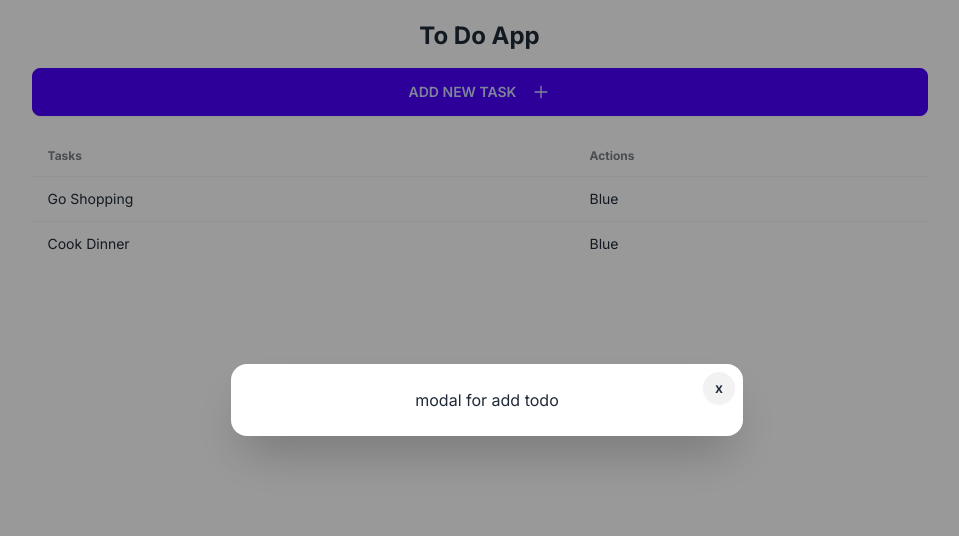
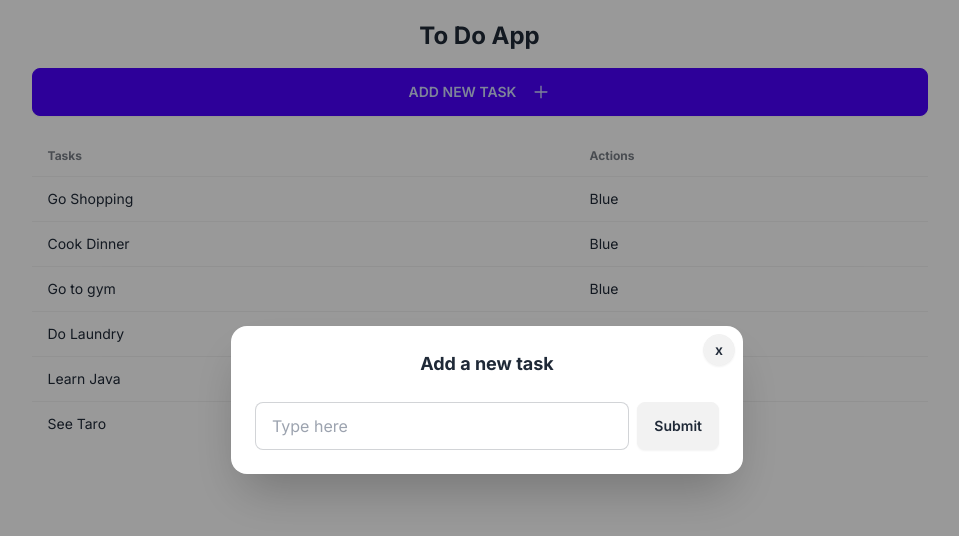
Before and after one commit to haifromkai/to-do-app, a Next.js app: page / in a window 1280 px wide. Both pictures are taken after a click on the button "ADD NEW TASK". Shown: the top 536 px of the page, without its empty margins (153-1112 px from the left). Built offline with nearby package versions, Linux system fonts and the light colour scheme; data requests are answered from the project's data file.

Commit message:
Finished implementing Add New Task PopUp Text Input Modal/API/UUID

```diff
--- a/api.ts
+++ b/api.ts
@@ -3,7 +3,19 @@
 const baseUrl = "http://localhost:3001";
 
 export const getAllTodos = async (): Promise<ITask[]> => {
-    const res = await fetch(`${baseUrl}/tasks`);
+    const res = await fetch(`${baseUrl}/tasks`, { cache: "no-store" });
     const todos = await res.json();
     return todos;
 }
+
+export const addToDo = async (todo: ITask): Promise<ITask> => {
+    const res = await fetch(`${baseUrl}/tasks`, {
+        method: "POST",
+        headers: {
+            "Content-Type": "application/json"
+        },
+        body: JSON.stringify(todo)
+    })
+    const newToDo = await res.json();
+    return newToDo;
+}
--- a/data/todos.json
+++ b/data/todos.json
@@ -7,6 +7,22 @@
     {
       "id": "2",
       "text": "Cook Dinner"
+    },
+    {
+      "id": "3",
+      "text": "Go to gym"
+    },
+    {
+      "id": "3",
+      "text": "Do Laundry"
+    },
+    {
+      "id": "66079551-fbff-4ccf-8c91-85f2da60928f",
+      "text": "Learn Java"
+    },
+    {
+      "id": "4d12fcec-9065-490b-ac7d-b3697cbf30c5",
+      "text": "See Taro"
     }
   ]
 }
--- a/package.json
+++ b/package.json
@@ -13,12 +13,14 @@
     "next": "14.2.4",
     "react": "^18",
     "react-dom": "^18",
-    "react-icons": "^5.2.1"
+    "react-icons": "^5.2.1",
+    "uuid": "^10.0.0"
   },
   "devDependencies": {
     "@types/node": "^20",
     "@types/react": "^18",
     "@types/react-dom": "^18",
+    "@types/uuid": "^10.0.0",
     "daisyui": "^4.12.2",
     "eslint": "^8",
     "eslint-config-next": "14.2.4",
--- a/src/app/components/AddTask.tsx
+++ b/src/app/components/AddTask.tsx
@@ -2,10 +2,26 @@
 
 import { AiOutlinePlus } from "react-icons/ai";
 import Modal from "./Modal";
-import { useState } from "react";
+import { FormEventHandler, useState } from "react";
+import { addToDo } from "../../../api";
+import { useRouter } from "next/navigation";
+import { v4 as uuidv4 } from 'uuid';
 
 const AddTask = () => {
+  const router = useRouter();
   const [modalOpen, setModalOpen] = useState<boolean>(false);
+  const [newTaskValue, setNewTaskValue] = useState<string>("");
+
+  const handleSubmitNewToDo: FormEventHandler<HTMLFormElement> = async (e) => {
+    e.preventDefault();
+    await addToDo({
+      id: uuidv4(),
+      text: newTaskValue
+    })
+    setNewTaskValue("");
+    setModalOpen(false);
+    router.refresh();
+  }
 
   return (
     <div>
@@ -17,7 +33,19 @@
         </button>
 
         <Modal modalOpen={modalOpen} setModalOpen={setModalOpen}>
-          modal for add todo
+          <form onSubmit={handleSubmitNewToDo}>
+            <h3 className="font-bold text-lg">Add a new task</h3>
+            <div className="modal-action">
+              <input
+                value={newTaskValue}
+                onChange={e => setNewTaskValue(e.target.value)}
+                type="text"
+                placeholder="Type here"
+                className="input input-bordered w-full"
+              />
+              <button type="submit" className="btn">Submit</button>
+            </div>
+          </form>
         </Modal>
     </div>
   )
```
Also changed, not shown: 1 other file (tests, documents, lock files or other folders).
